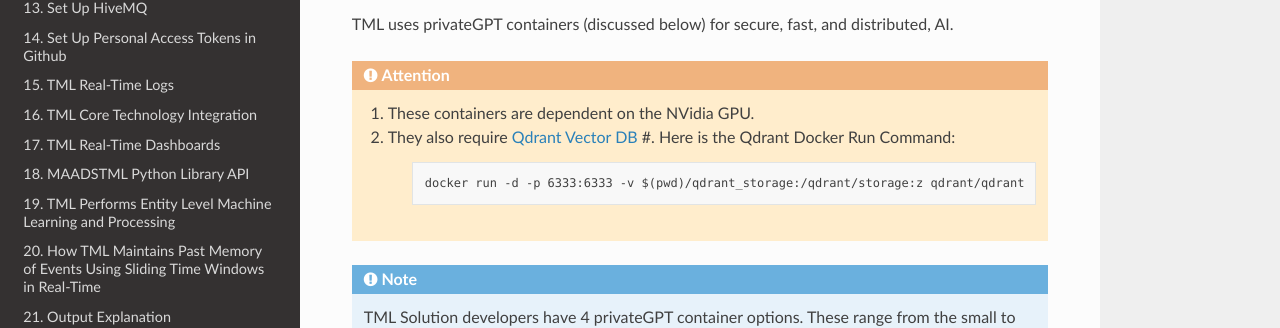
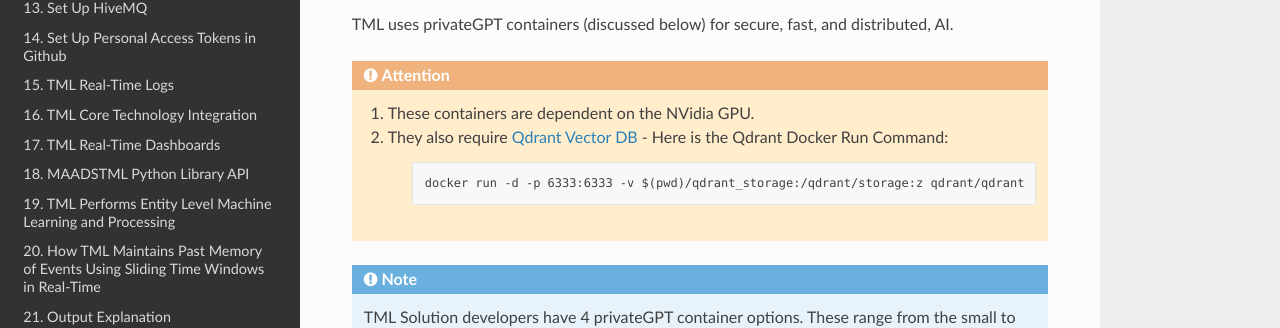
Before and after one commit to smaurice101/readthedocs, a Sphinx documentation site: the page built from docs/source/genai.rst, in a window 1280 px wide and 900 px high. Shown: the part 147-475 px from the top of the window. Built offline with Sphinx 7.4.7 and the Read the Docs theme 3.1.0, drawn with Linux system fonts in a browser that asks for light colours.

```diff
--- a/docs/source/genai.rst
+++ b/docs/source/genai.rst
@@ -6,7 +6,7 @@ TML uses privateGPT containers (discussed below) for secure, fast, and distribut
 .. attention::
     #. These containers are dependent on the NVidia GPU.
     #. They also require `Qdrant Vector DB <https://qdrant.tech/>`_
-       #. Here is the Qdrant Docker Run Command:
+       - Here is the Qdrant Docker Run Command:
           .. code-block::
 
              docker run -d -p 6333:6333 -v $(pwd)/qdrant_storage:/qdrant/storage:z qdrant/qdrant
```
